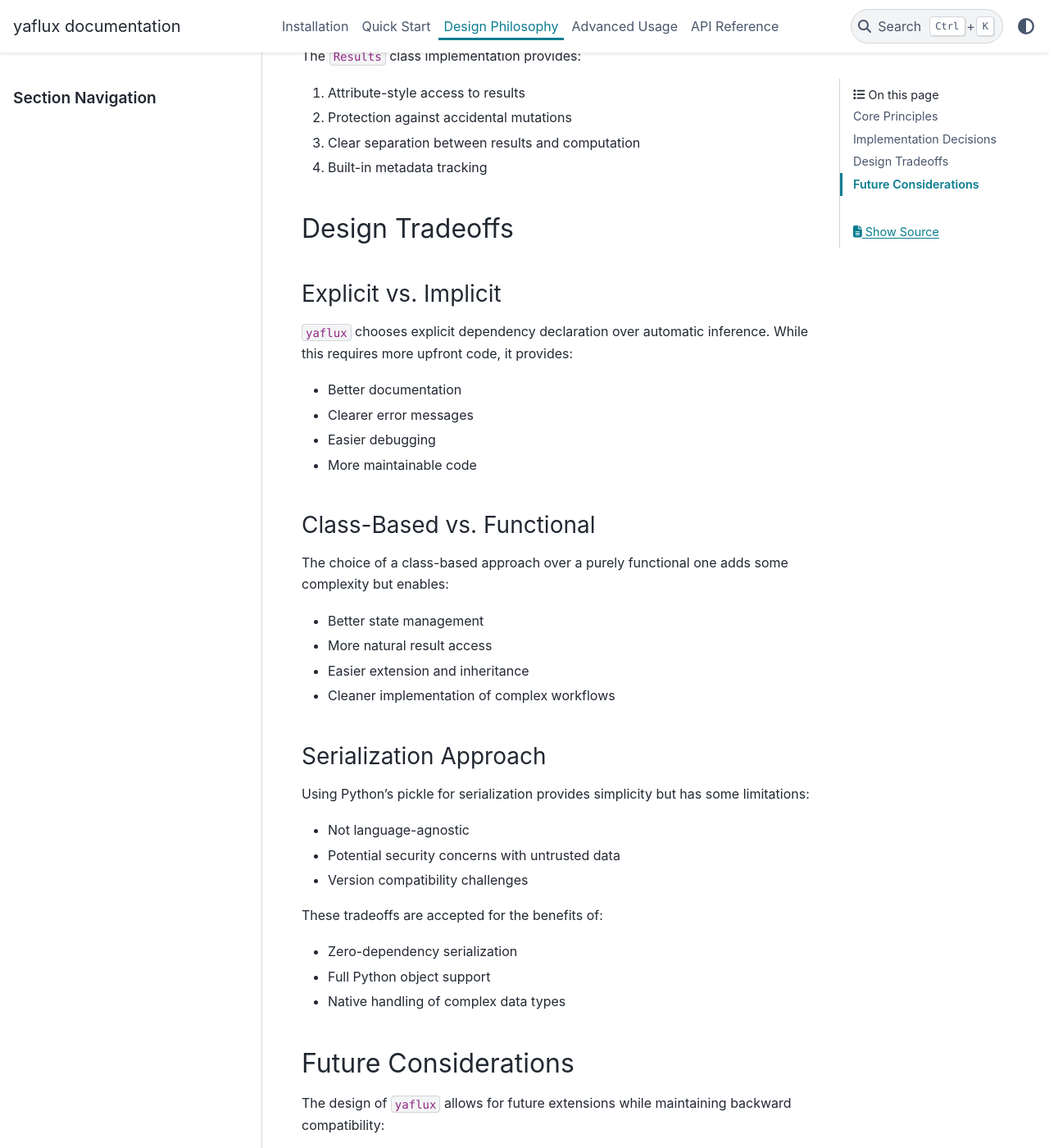
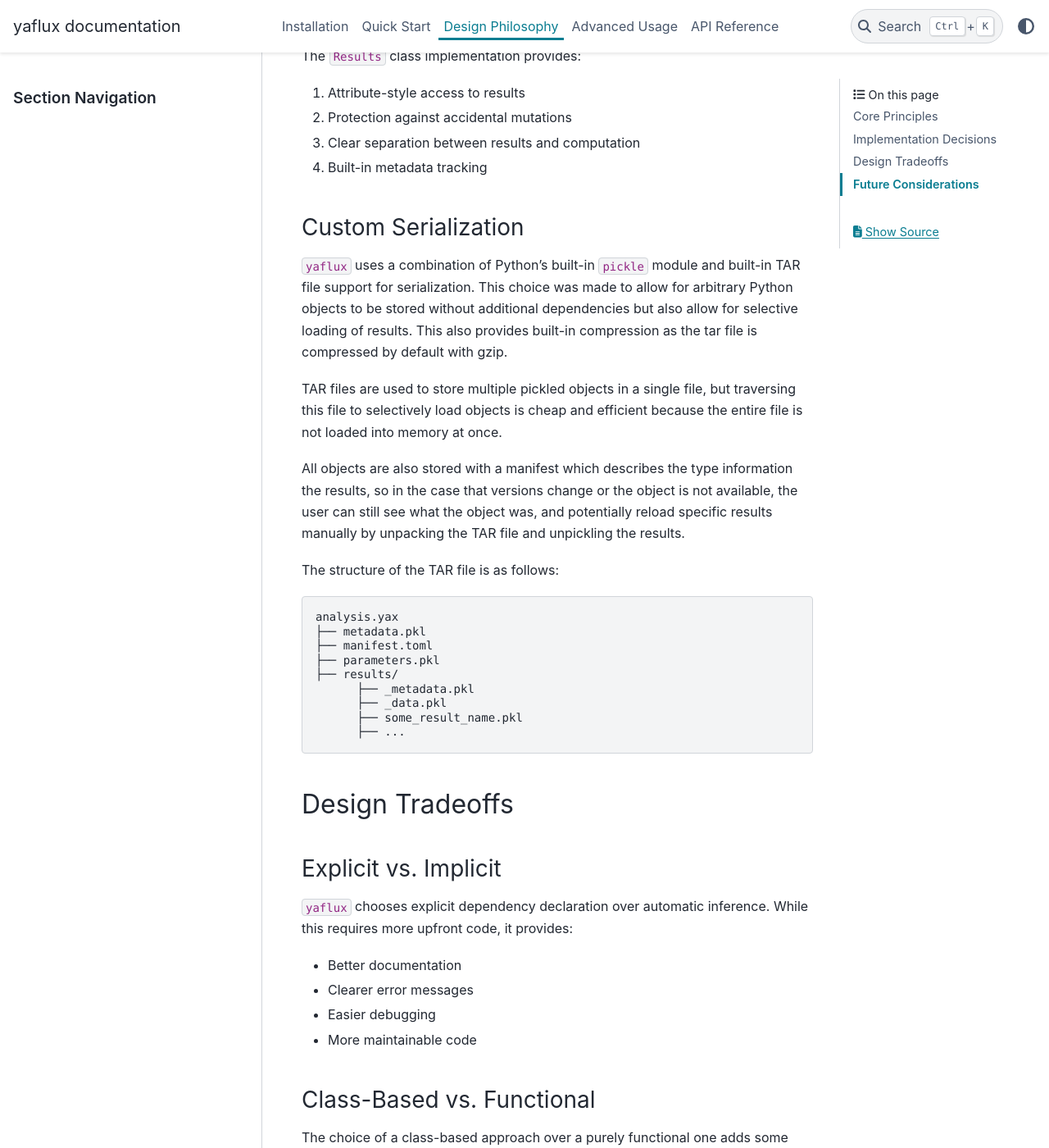
Before and after one commit to noamteyssier/yaflux, a Sphinx documentation site: the page built from docs/source/design.md, in a window 1280 px wide and 1400 px high, scrolled down 2741 px. Shown: the whole window at 82% size. Built offline with Sphinx 7.4.7 and the PyData theme 0.15.4, drawn with Linux system fonts in a browser that asks for light colours.

Commit message:
docs: added documentation of tar file structure

````diff
--- a/docs/source/design.md
+++ b/docs/source/design.md
@@ -91,6 +91,32 @@ The `Results` class implementation provides:
 3. Clear separation between results and computation
 4. Built-in metadata tracking
 
+### Custom Serialization
+
+`yaflux` uses a combination of Python's built-in `pickle` module and built-in TAR file support for serialization.
+This choice was made to allow for arbitrary Python objects to be stored without additional dependencies but also allow for selective loading of results.
+This also provides built-in compression as the tar file is compressed by default with gzip.
+
+TAR files are used to store multiple pickled objects in a single file, but traversing this file to selectively load objects is cheap and efficient because
+the entire file is not loaded into memory at once.
+
+All objects are also stored with a manifest which describes the type information the results, so in the case that versions change or the object is not available, the user can still see what the object was,
+and potentially reload specific results manually by unpacking the TAR file and unpickling the results.
+
+The structure of the TAR file is as follows:
+
+```text
+analysis.yax
+├── metadata.pkl
+├── manifest.toml
+├── parameters.pkl
+├── results/
+      ├── _metadata.pkl
+      ├── _data.pkl
+      ├── some_result_name.pkl
+      ├── ...
+```
+
 ## Design Tradeoffs
 
 ### Explicit vs. Implicit
````
